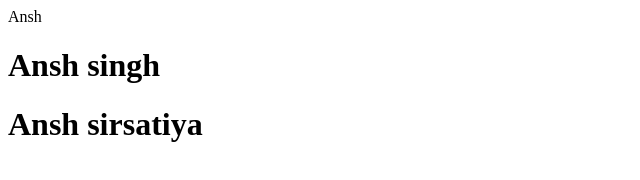
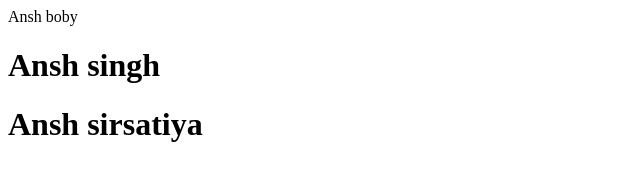
Before and after one commit to AnshRnb/C-plus-plus, a plain HTML site: page index.html in a window 1280 px wide. Shown: the full height of the page, 0-640 px from the left. Drawn offline with Linux system fonts and the light colour scheme.

Commit message:
change made

```diff
--- a/index.html
+++ b/index.html
@@ -1,4 +1,4 @@
-<p>Ansh</p>
+<p>Ansh  boby</p>
 
 <h1>Ansh  singh</h1>
 
```
